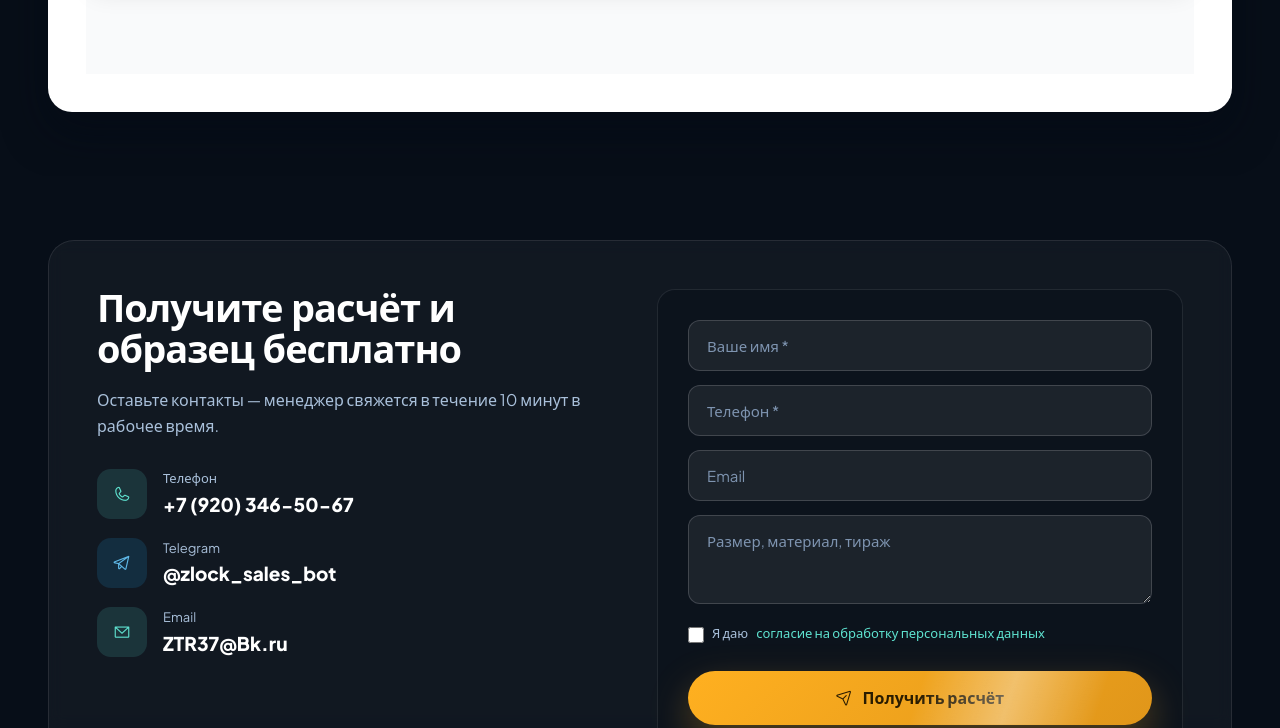
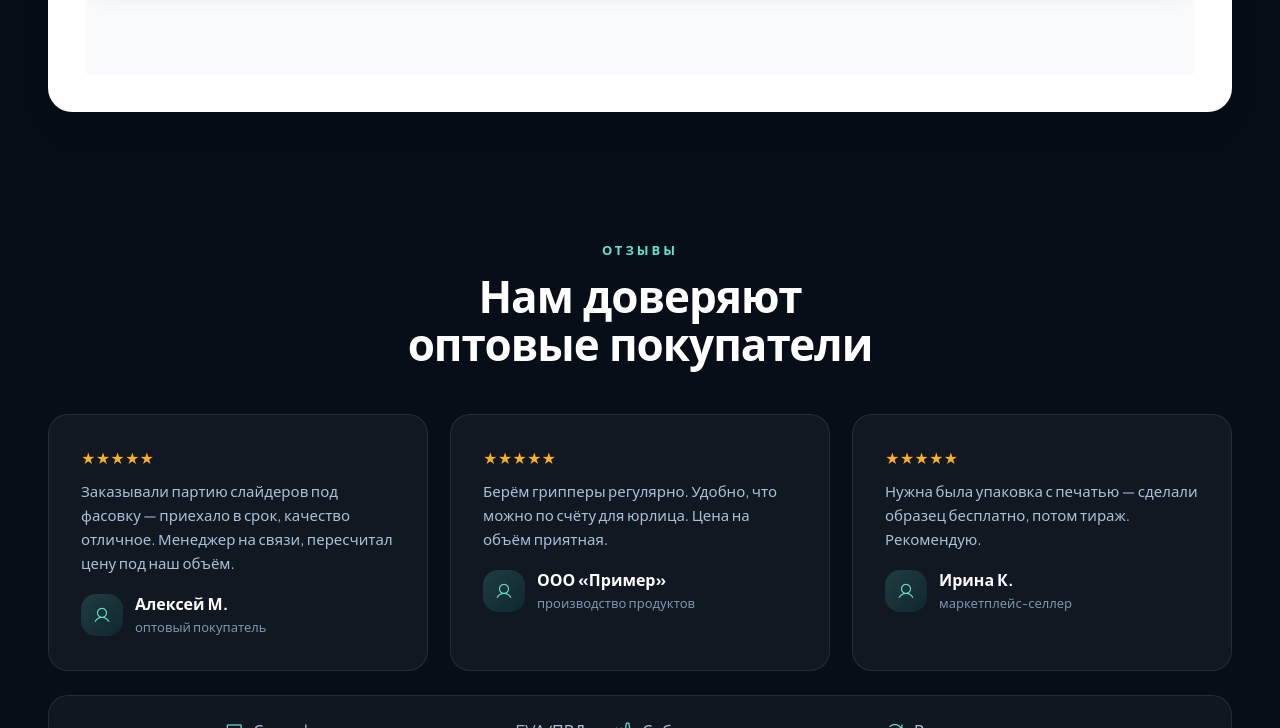
Before and after one commit to eabazunov-afk/zippaket-optom, a PHP site: page / in a window 1280 px wide. Shown: the part 5772-6500 px from the top of the page. Run offline with PHP 8.4, Linux system fonts and the light colour scheme; data that the repository does not hold is empty; some libraries are stand-ins or nearby versions.

Commit message:
Премиум: блок отзывов и доверия на главной (заглушки)
- Секция «Отзывы» — 3 карточки-отзыва (⚠️ ЗАГЛУШКИ, заменить на реальные) +
  звёзды + аватар-иконка.
- Полоса гарантий: сертифицированные материалы, своё производство, возврат по
  закону, чек/закрывающие документы.
Закрывает «нет соц-доказательств» из аудита. home 200; 3 карточки рендерятся.

```diff
--- a/www/index.php
+++ b/www/index.php
@@ -377,6 +377,45 @@ $zSaleEnd = (strtotime('today 23:59:59') + 3 * 86400) * 1000;
                 </div>
             </section>
 
+            <!-- ===== ОТЗЫВЫ / ДОВЕРИЕ (⚠️ ЗАГЛУШКИ — заменить на реальные) ===== -->
+            <section class="z-section">
+                <div class="z-wrap">
+                    <div class="z-sec-head z-center" data-reveal>
+                        <div class="z-eyebrow">Отзывы</div>
+                        <h2 class="z-h2">Нам доверяют оптовые покупатели</h2>
+                    </div>
+                    <div class="z-adv-grid">
+                        <?php
+                        // ⚠️ ЗАГЛУШКИ отзывов — заменить на реальные (имя, компания, текст)
+                        $reviews = [
+                            ['Алексей М.', 'оптовый покупатель', 'Заказывали партию слайдеров под фасовку — приехало в срок, качество отличное. Менеджер на связи, пересчитал цену под наш объём.'],
+                            ['ООО «Пример»', 'производство продуктов', 'Берём грипперы регулярно. Удобно, что можно по счёту для юрлица. Цена на объём приятная.'],
+                            ['Ирина К.', 'маркетплейс-селлер', 'Нужна была упаковка с печатью — сделали образец бесплатно, потом тираж. Рекомендую.'],
+                        ];
+                        foreach ($reviews as $r): ?>
+                        <div class="z-card z-lift" data-reveal>
+                            <div style="color:var(--z-gold);margin-bottom:10px;font-size:14px">★★★★★</div>
+                            <p style="margin:0 0 16px"><?= htmlspecialchars($r[2]) ?></p>
+                            <div style="display:flex;align-items:center;gap:12px">
+                                <span class="z-ico" style="width:42px;height:42px;font-size:18px;margin:0"><i class="ph ph-user"></i></span>
+                                <div>
+                                    <div style="font-weight:700;color:#fff"><?= htmlspecialchars($r[0]) ?></div>
+                                    <div style="font-size:13px;color:var(--z-text-3)"><?= htmlspecialchars($r[1]) ?></div>
+                                </div>
+                            </div>
+                        </div>
+                        <?php endforeach; ?>
+                    </div>
+                    <!-- Гарантии / сертификаты -->
+                    <div class="z-glass" style="margin-top:24px;padding:22px 26px;display:flex;gap:28px;flex-wrap:wrap;justify-content:center;align-items:center" data-reveal>
+                        <span style="display:flex;align-items:center;gap:9px;color:var(--z-text-2)"><i class="ph ph-shield-check" style="color:var(--z-mint);font-size:20px"></i> Сертифицированные материалы EVA/ПВД</span>
+                        <span style="display:flex;align-items:center;gap:9px;color:var(--z-text-2)"><i class="ph ph-factory" style="color:var(--z-mint);font-size:20px"></i> Собственное производство</span>
+                        <span style="display:flex;align-items:center;gap:9px;color:var(--z-text-2)"><i class="ph ph-arrows-clockwise" style="color:var(--z-mint);font-size:20px"></i> Возврат по закону</span>
+                        <span style="display:flex;align-items:center;gap:9px;color:var(--z-text-2)"><i class="ph ph-receipt" style="color:var(--z-mint);font-size:20px"></i> Чек и закрывающие документы</span>
+                    </div>
+                </div>
+            </section>
+
             <!-- ===== КОНТАКТЫ + ФОРМА (бэкенд #leadForm сохранён) ===== -->
             <section id="contact" class="z-section">
                 <div class="z-wrap">
```
